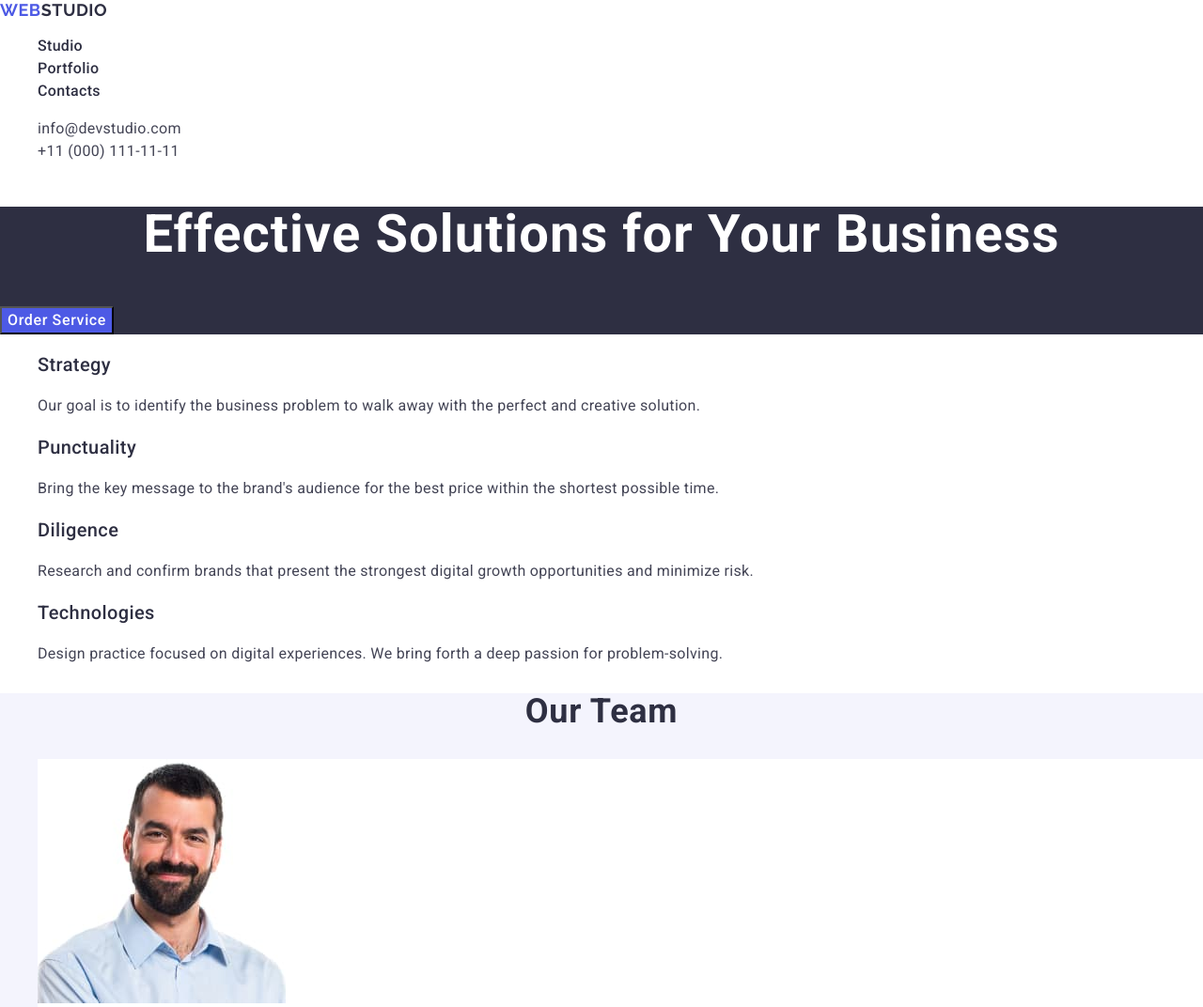
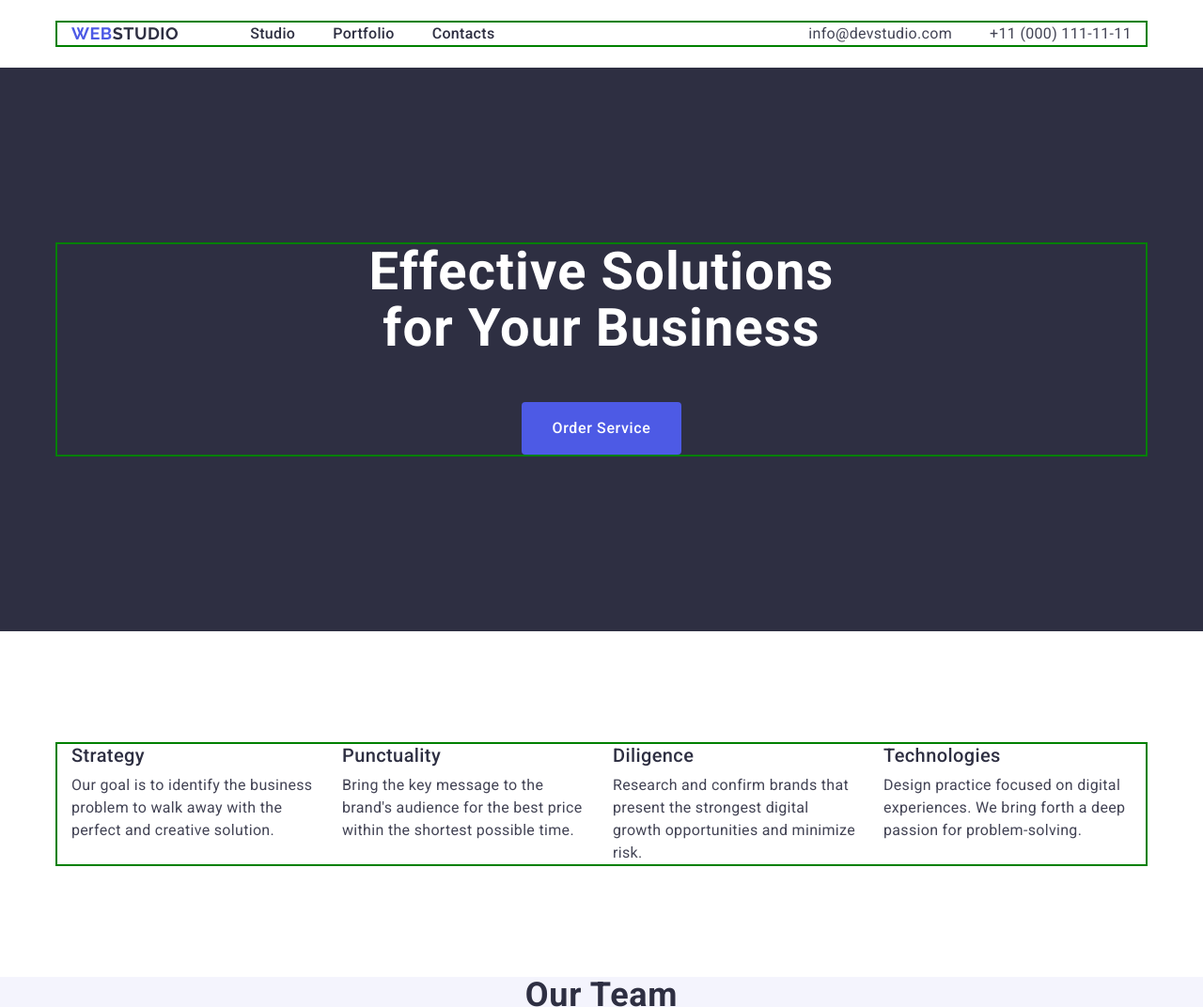
Before and after one commit to Marensfc/goit-markup-hw-03, a plain HTML site: page index.html in a window 1280 px wide. Shown: the top 1072 px of the page at 94% size. Drawn offline with nearby package versions, Linux system fonts and the light colour scheme.

Commit message:
Made header, hero, features

```diff
--- a/css/styles.css
+++ b/css/styles.css
@@ -12,12 +12,65 @@ ul {
   list-style-type: none;
 }
 
+
+p,
+h1,
+h2,
+h3,
+h4,
+h5,
+h6 {
+  margin-top: 0;
+  margin-bottom: 0;
+}
+
+ul {
+  margin-top: 0;
+  margin-bottom: 0;
+  padding-left: 0;
+}
+
+img {
+  display: block;
+}
+
+
 h1,
 h2 {
   font-weight: 700;
 }
 
+.container {
+  width: 1158px;
+  padding: 0 15px;
+  margin: 0 auto;
+  outline: 2px solid green;
+}
+
+.visually-hidden {
+  position: absolute;
+  width: 1px;
+  height: 1px;
+  margin: -1px;
+  border: 0;
+  padding: 0;
+  white-space: nowrap;
+  clip-path: inset(100%);
+  clip: rect(0 0 0 0);
+  overflow: hidden;
+}
+
 /* Header */
+
+header {
+  padding-top: 24px;
+  padding-bottom: 24px;
+}
+
+.header-container {
+  display: flex;
+  justify-content: space-between;
+}
 
 .header-logo {
   color: #4d5ae5;
@@ -27,6 +80,7 @@ h2 {
   font-weight: 700;
   line-height: 1.17;
   letter-spacing: 0.03em;
+  margin-right: 76px;
 }
 
 .header-accent {
@@ -50,8 +104,24 @@ h2 {
   color: #404bbf;
 }
 
+.header-nav {
+  display: flex;
+  align-items: center;
+}
+
+.header-nav-list {
+  display: flex;
+  gap: 40px;
+}
+
 .header-address {
   font-style: normal;
+}
+
+.header-address-list {
+  display: flex;
+  align-items: center;
+  gap: 40px;
 }
 
 .header-address-item {
@@ -68,6 +138,7 @@ h2 {
 
 .hero {
   background-color: #2e2f42;
+  padding: 188px 0;
 }
 
 .hero-title {
@@ -76,6 +147,9 @@ h2 {
   line-height: 1.07;
   letter-spacing: 0.02em;
   text-align: center;
+  max-width: 496px;
+  margin: 0 auto;
+  margin-bottom: 48px;
 }
 
 .hero-btn:hover,
@@ -90,21 +164,38 @@ h2 {
   line-height: 1.5;
   letter-spacing: 0.04em;
   cursor: pointer;
+  padding: 16px 32px;
+  display: block;
+  margin: 0 auto;
+  border: none;
+  border-radius: 4px;
 }
 
 /* Features */
 
-.features-title {
+.features {
+  padding: 120px 0;
+}
+
+.features-subtitle {
   color: #2e2f42;
   font-size: 20px;
   font-weight: 500;
   line-height: 1.2;
   letter-spacing: 0.02em;
+  margin-bottom: 8px;
 }
 
 .features-text {
   line-height: 1.5;
   letter-spacing: 0.02em;
+  max-width: 264px;
+}
+
+.features-list {
+  display: flex;
+  gap: 24px;
+
 }
 
 /* Team */
--- a/index.html
+++ b/index.html
@@ -23,18 +23,19 @@
   <body>
     <!-- Header -->
     <header class="header">
+      <div class="container header-container">
         <nav class="header-nav">
           <a href="./index.html" class="header-logo"
             >Web<span class="header-accent">Studio</span></a
           >
-        <ul>
+          <ul class="header-nav-list">
             <li><a href="./index.html" class="header-link">Studio</a></li>
             <li><a href="" class="header-link">Portfolio</a></li>
             <li><a href="" class="header-link">Contacts</a></li>
           </ul>
         </nav>
         <address class="header-address">
-        <ul>
+          <ul class="header-address-list">
             <li>
               <a class="header-address-item" href="mailto:info@devstudio.com"
                 >info@devstudio.com</a
@@ -47,47 +48,52 @@
             </li>
           </ul>
         </address>
+      </div>
     </header>
 
     <!-- Main -->
     <main>
       <section class="hero">
+        <div class="container">
           <h1 class="hero-title">Effective Solutions for Your Business</h1>
           <button type="button" class="hero-btn">Order Service</button>
+        </div>
       </section>
 
       <section class="features">
-        <h2 hidden>Something for title</h2>
+        <div class="container">
+          <h2 class="visually-hidden">Something for title</h2>
           <ul class="features-list">
             <li>
-            <h3 class="features-title">Strategy</h3>
+              <h3 class="features-subtitle">Strategy</h3>
               <p class="features-text">
                 Our goal is to identify the business problem to walk away with the
                 perfect and creative solution.
               </p>
             </li>
             <li>
-            <h3 class="features-title">Punctuality</h3>
+              <h3 class="features-subtitle">Punctuality</h3>
               <p class="features-text">
                 Bring the key message to the brand's audience for the best price
                 within the shortest possible time.
               </p>
             </li>
             <li>
-            <h3 class="features-title">Diligence</h3>
+              <h3 class="features-subtitle">Diligence</h3>
               <p class="features-text">
                 Research and confirm brands that present the strongest digital
                 growth opportunities and minimize risk.
               </p>
             </li>
             <li>
-            <h3 class="features-title">Technologies</h3>
+              <h3 class="features-subtitle">Technologies</h3>
               <p class="features-text">
                 Design practice focused on digital experiences. We bring forth a
                 deep passion for problem-solving.
               </p>
             </li>
           </ul>
+        </div>
       </section>
 
       <section class="team">
```
Lines whose indentation alone changed are shown as unchanged.
